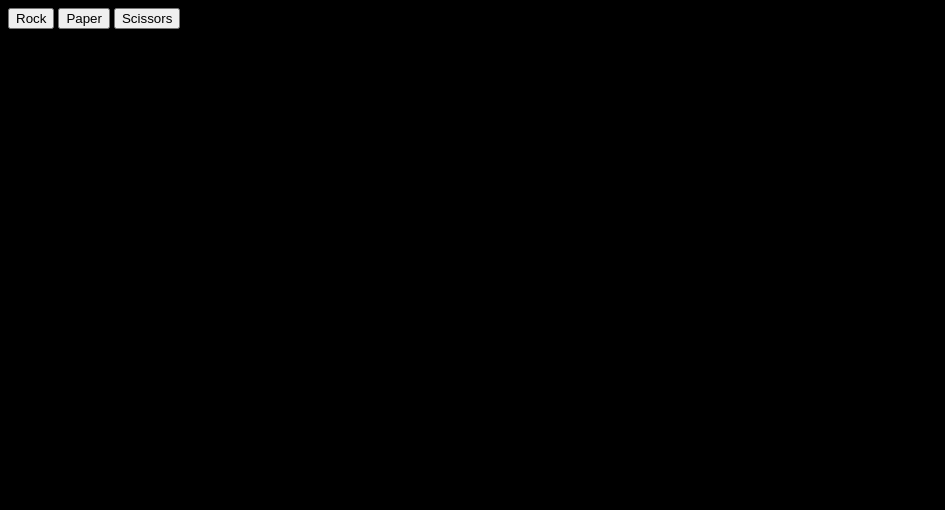
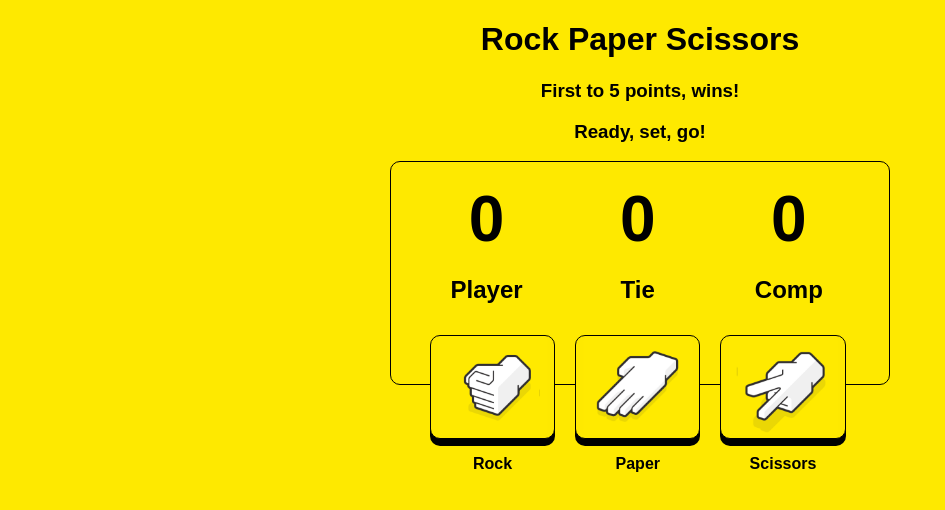
Before and after one commit to travistylervii/Rock-Paper-Scissors-Javascript, a plain HTML site: page index.html in a window 1280 px wide. Shown: the whole page, without its empty margins (0-945 px from the left). Drawn offline with Linux system fonts and the light colour scheme.

```diff
--- a/index.html
+++ b/index.html
@@ -5,13 +5,43 @@
     <meta http-equiv="X-UA-Compatible" content="IE=edge" />
     <meta name="viewport" content="width=device-width, initial-scale=1.0" />
     <title>Document</title>
+    <link rel="stylesheet" href="styles.css" />
   </head>
-  <body style="background-color: black">
-    <div>
-      <button class="rock">Rock</button>
-      <button class="paper">Paper</button>
-      <button class="scissors">Scissors</button>
+  <body>
+    <div class="container">
+      <h1 class="text-center">Rock Paper Scissors</h1>
+      <h3 class="text-center">First to 5 points, wins!</h3>
+      <h3 class="update-text text-center">Ready, set, go!</h3>
+      <div class="grid-row points-box border">
+        <div class="grid-item player-score-box text-center">
+          <div class="score player-score">0</div>
+          <h2>Player</h2>
+        </div>
+        <div class="grid-item tie-score-box text-center">
+          <div class="score tie-score">0</div>
+          <h2>Tie</h2>
+        </div>
+        <div class="grid-item player-score-box text-center">
+          <div class="score computer-score">0</div>
+          <h2>Comp</h2>
+        </div>
+      </div>
+      <div class="grid-row button-box">
+        <div class="grid-item text-center">
+          <button class="rock"><img src="images/rock@2x.png" /></button>
+          <p class="bold">Rock</p>
+        </div>
+        <div class="grid-item text-center">
+          <button class="paper"><img src="images/paper@2x.png" /></button>
+          <p class="bold">Paper</p>
+        </div>
+        <div class="grid-item text-center">
+          <button class="scissors"><img src="images/scissors@2x.png" /></button>
+          <p class="bold">Scissors</p>
+        </div>
+      </div>
     </div>
+
     <script src="javascript.js"></script>
   </body>
 </html>
--- a/javascript.js
+++ b/javascript.js
@@ -27,7 +27,7 @@
 let gameResults = "No Results";
 
 function computerPlay() {
-  return Math.round(Math.random() * 3);
+  return Math.round(Math.random() * 2);
 }
 
 function playRound(playerSelection, computerSelection) {
@@ -45,6 +45,7 @@
   } else {
     return 'Not a valid selection, please select "Rock", "Paper" or "Scissors"';
   }
+  //console.log("Player Selection Int:" + playerSelectionInt);
   // If both inputs are the same, tie game.
   if (playerSelectionInt === computerSelection) {
     tieGame++;
@@ -78,28 +79,37 @@
     return "Paper";
   }
 }
-const buttons = document.querySelectorAll("button");
-ssss;
 
-for (let i = 0; i < 5; i++) {
-  console.log(`GAME ${i} //////////////`);
-  button.addEventListener("click", function () {
-    console.log(button);
-    const playerSelection = "Rock";
-    const computerSelection = computerPlay();
+let playerSelection = "";
+let computerSelection = "";
 
-    console.log(`Player Throws: ${playerSelection}`);
-    console.log(`Computer Throws: ${rpsStringConvert(computerSelection)}`);
-    console.log(`...`);
+const button = document.querySelectorAll("button");
+let updateText = document.querySelector(".update-text");
+let playerScoreNum = document.querySelector(".player-score");
+let tieScoreNum = document.querySelector(".tie-score");
+let computerScoreNum = document.querySelector(".computer-score");
+
+button.forEach((button) => {
+  button.addEventListener("click", () => {
+    playerSelection = button.classList.value;
+    computerSelection = computerPlay();
+
     gameResults = playRound(playerSelection, computerSelection);
-    console.log(`PLayer Score = ${playerScore}`);
-    console.log(`Computer Scores = ${computerScore}`);
-    console.log(`Tie Games = ${tieGame}`);
-    console.log(gameResults);
 
-    console.log("");
+    updateText.textContent = gameResults;
+    playerScoreNum.textContent = playerScore;
+    tieScoreNum.textContent = tieGame;
+    computerScoreNum.textContent = computerScore;
+
+    //Anounce game winner if over 5 games
+    if (playerScore >= 5) {
+      updateText.textContent = "🎉 Player Wins Series! 🎉";
+    }
+    if (computerScore >= 5) {
+      updateText.textContent = "🎉 Computer Wins Series! 🎉";
+    }
   });
-}
+});
 
 //}
 
--- /dev/null
+++ b/styles.css
@@ -0,0 +1,96 @@
+body {
+  background-color: #fee900;
+  color: #000;
+  font-family: Arial, Helvetica, sans-serif;
+}
+
+.text-center {
+  text-align: center;
+}
+.bold {
+    font-weight: bold;
+}
+.border {
+    border: 1px solid #000;
+    border-radius: 10px;
+}
+.score {
+    font-size: 4em;
+    font-weight: bold;
+}
+img {
+    width: 110px;
+    padding: 0;
+    margin: 0;
+}
+
+
+button {
+    width: 100%;
+    border: 1px solid #000;
+    border-radius: 10px;
+    padding: 0;
+    margin: 0;
+    background-color: #fee900;
+    box-shadow: 0 7px 0 0 #000;
+}
+
+.points-box {
+    padding: 10px 20px 50px;
+}
+
+.button-box {
+    margin-top: -60px;
+    padding: 0 30px;
+}
+
+.container {
+  max-width: 500px;
+  margin: 0 auto;
+}
+
+.grid-row {
+  display: flex;
+  flex-flow: row wrap;
+  justify-content: flex-start;
+  flex-grow: 4;
+}
+.grid-item {
+  flex-basis: 33%; /* initial percantage */
+  -ms-flex: auto;
+  position: relative;
+  padding: 10px; /*optional*/
+  box-sizing: border-box;
+}
+
+.player-score-box {
+  width: 50%;
+}
+.computer-score-box {
+    width: 50%;
+  }
+/*
+@media (max-width: 1333px) {
+  /*xl
+  .grid-item {
+    flex-basis: 33.33%;
+  }
+}
+@media (max-width: 1073px) {
+  /*lg
+  .grid-item {
+    flex-basis: 33.33%;
+  }
+}
+@media (max-width: 815px) {
+  /*md
+  .grid-item {
+    flex-basis: 50%;
+  }
+}
+@media (max-width: 555px) {
+  /*sm
+  .grid-item {
+    flex-basis: 100%;
+  }
+}
```
Also changed, not shown: images/Paper@2x.png (added), images/Rock@2x.png (added), images/Scissors@2x.png (added).
